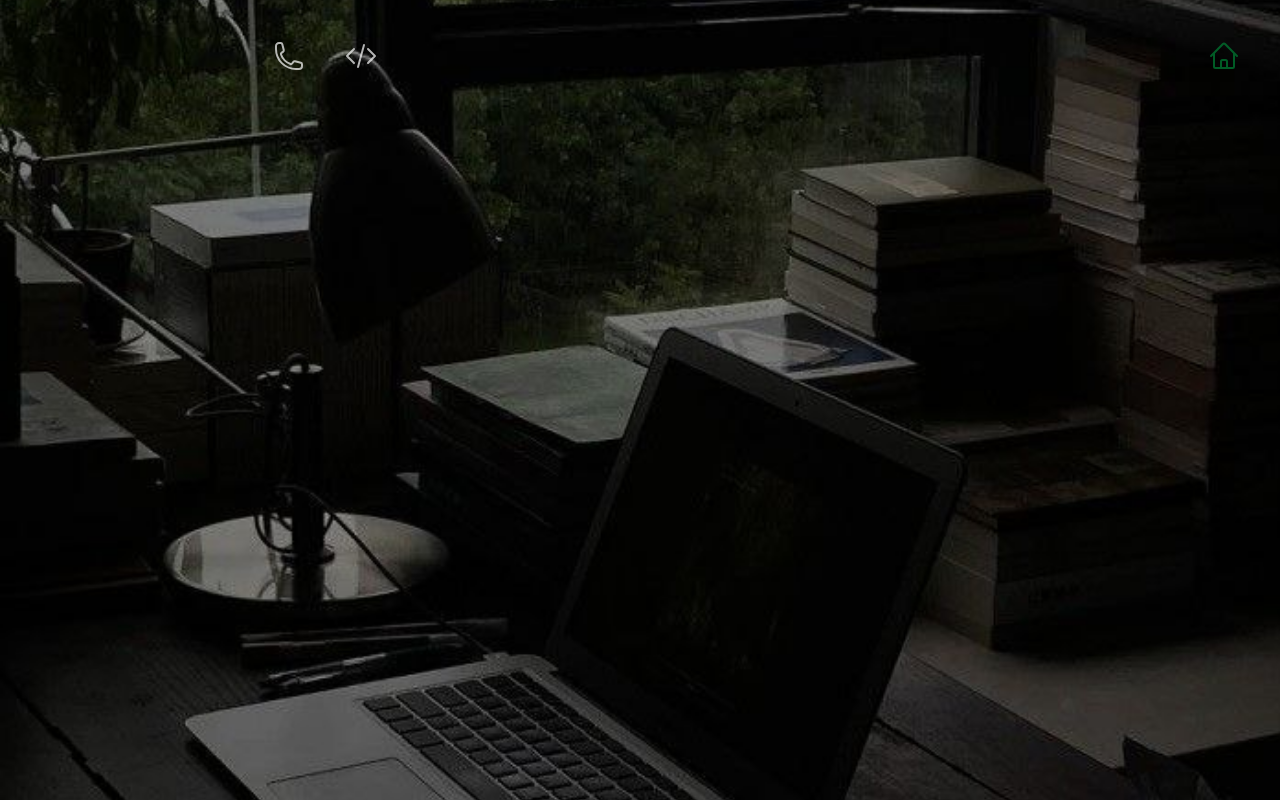
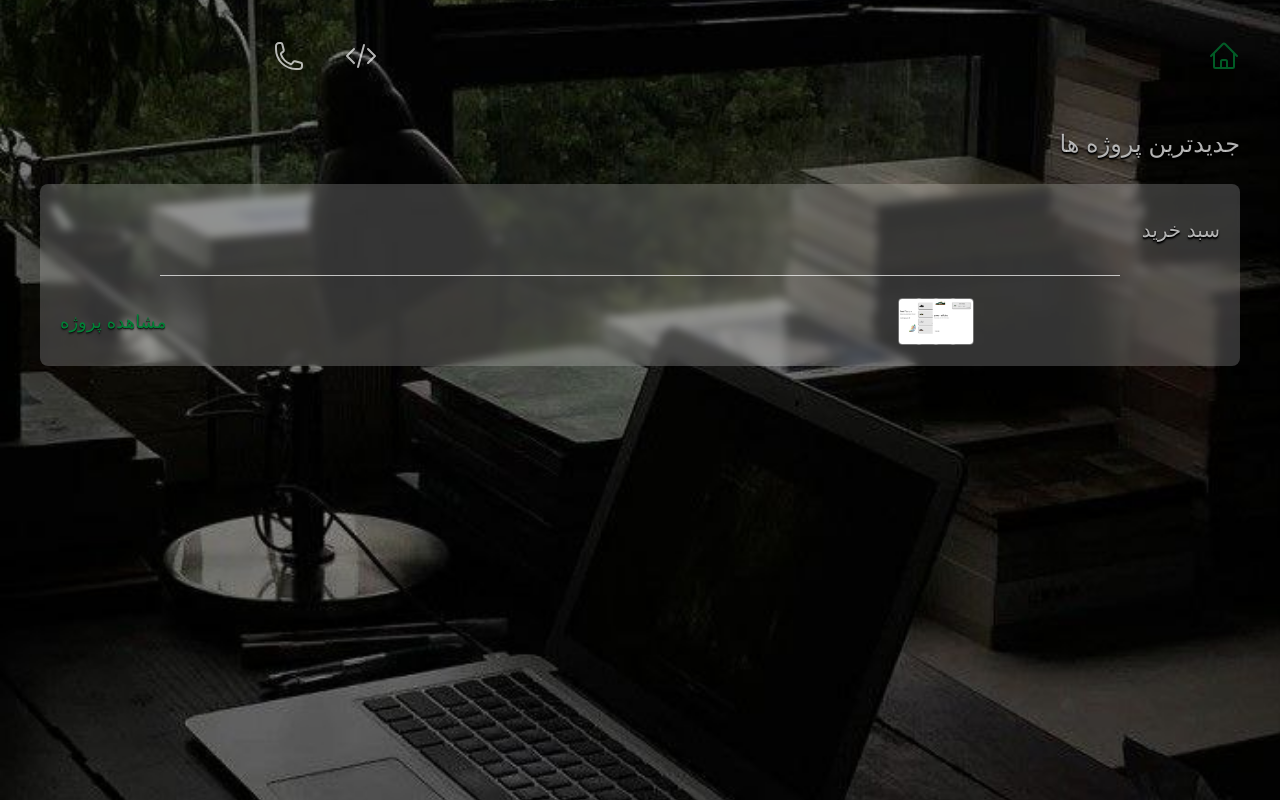
Before and after one commit to parsa-ardalan/weblog, a Next.js app: page /templates in a window 1280 px wide. Built offline with nearby package versions, Linux system fonts and the light colour scheme.

Commit message:
swiper library added to the project

```diff
--- a/data/projects.json
+++ b/data/projects.json
@@ -1,6 +1,6 @@
 [
     {
-        "name": "fastFood",
+        "name": "فست فود آنلاین",
         "github": "https://github.com/parsa-ardalan/fastFood-website.git",
         "photo": "/images/projects/fastFood/main.jpg",
         "photo1": "/images/projects/fastFood/home.jpg",
@@ -9,7 +9,7 @@
         "photo4": "/images/projects/fastFood/burgers.jpg"
     },
     {
-        "name": "cart",
+        "name": "سبد خرید",
         "github": "https://github.com/parsa-ardalan/cart.git",
         "photo": "/images/projects/cart/main.jpg",
         "photo1": "/images/projects/cart/home.jpg",
@@ -18,7 +18,7 @@
         "photo4": "/images/projects/cart/cart.jpg"
     },
     {
-        "name": "cafe menu v1",
+        "name": "منوی آنلاین کافه",
         "github": "https://github.com/parsa-ardalan/cafe-menu-v1.git",
         "photo": "/images/projects/menu-v1/main.jpg",
         "photo1": "/images/projects/menu-v1/home.jpg",
@@ -27,7 +27,7 @@
         "photo4": "/images/projects/menu-v1/coffee.jpg"
     },
     {
-        "name": "cafe menu v2",
+        "name": "منوی آنلاین کافه 2",
         "github": "https://github.com/parsa-ardalan/cafe-menu-v2.git",
         "photo": "/images/projects/menu-v2/main.jpg",
         "photo1": "/images/projects/menu-v2/home.jpg",
--- /dev/null
+++ b/pages/components/recent-projects/Projects.jsx
@@ -0,0 +1,75 @@
+import React, { useRef, useState } from 'react';
+// Import Swiper React components
+import { Swiper, SwiperSlide } from 'swiper/react';
+
+// Import Swiper styles
+import 'swiper/css';
+
+// import required modules
+import { Autoplay, Pagination, Navigation } from 'swiper/modules';
+
+// import projects' data
+import projects from "@/data/projects.json"
+import Image from 'next/image';
+
+export default function RecentProjects() {
+
+    return (
+
+        <Swiper
+            spaceBetween={30}
+            centeredSlides={true}
+            autoplay={{
+                delay: 2500,
+                disableOnInteraction: false,
+            }}
+            pagination={{
+                clickable: true,
+            }}
+            modules={[Autoplay, Pagination]}
+            className="mySwiper w-full h-1/2 mt-6"
+        >
+
+
+            {
+                projects.map((project) => (
+
+
+                    <SwiperSlide className='w-full h-full'>
+
+                        <div className='text-center text-white w-full h-full bg-white/20 backdrop-blur-xs rounded-lg' dir='ltr'>
+
+                            <div className="h-1/2 w-full flex items-center justify-end px-5">
+                                <h1 className='text-white/70 text-shadow-sm text-shadow-black text-xl'> {project.name} </h1>
+                            </div>
+
+                            <hr className='flex text-white/70 w-4/5 mx-auto' />
+
+                            <div className="h-1/2 w-full flex">
+
+
+                                <div className="h-full w-1/2 flex items-center justify-end pl-5" dir='rtl'>
+                                    <h1 className='text-lg text-green-700 text-shadow-sm text-shadow-black/40'> مشاهده پروژه </h1>
+                                </div>
+
+                                {/* photos */}
+                                <div className="w-1/2 h-full flex items-center justify-center">
+
+                                    <Image src={project.photo1} width={25} height={50} alt='photo' className='border border-white/30 rounded-sm -ml-2' />
+                                    <Image src={project.photo2} width={25} height={50} alt='photo' className='border border-white/30 rounded-sm -ml-2' />
+                                    <Image src={project.photo3} width={25} height={50} alt='photo' className='border border-white/30 rounded-sm -ml-2' />
+                                    <Image src={project.photo4} width={25} height={50} alt='photo' className='border border-white/30 rounded-sm -ml-2' />
+                                </div>
+
+
+                            </div>
+                        </div>
+                    </SwiperSlide>
+
+                ))
+            }
+
+
+        </Swiper>
+    );
+}
--- /dev/null
+++ b/pages/components/steps/Steps.jsx
@@ -0,0 +1,87 @@
+import React, { useRef, useState } from 'react';
+import { Swiper, SwiperSlide } from 'swiper/react';
+
+// Import Swiper styles
+import 'swiper/css';
+import 'swiper/css/pagination';
+import 'swiper/css/navigation';
+
+// import required modules
+import { Parallax, Pagination, Navigation } from 'swiper/modules';
+
+export default function Steps() {
+
+    return (
+
+        <>
+            <Swiper
+                style={{
+                    '--swiper-navigation-color': '#ffffff',
+                    '--swiper-pagination-color': '0000',
+                }}
+                speed={600}
+                parallax={true}
+                pagination={{
+                    clickable: true,
+                }}
+                navigation={true}
+                modules={[Parallax, Pagination, Navigation]}
+                className="mySwiper text-white mt-5"
+                dir='rtl'
+            >
+
+
+                <SwiperSlide className='mt-5 px-15'>
+
+                    <div className="title" data-swiper-parallax="-300">
+                        <h1 className='text-xl text-white/70 text-shadow-sm text-shadow-black'> قدم اول </h1>
+                    </div>
+
+                    <div className="text" data-swiper-parallax="-100">
+
+                        <p className={"mt-3 text-sm text-white/70 text-shadow-sm text-shadow-black"}>
+
+
+                            پس از درخواست سفارش از طریق پلتفرم های اجتماعی یا تماس، شرایط ثبت قرارداد برای شما ارسال می شود.
+                            در صورت تایید، جلسه ای حضوری جهت توضیحات تکمیلی پروژه برگزار می شود.
+
+                        </p>
+                    </div>
+
+                </SwiperSlide>
+
+                <SwiperSlide className='mt-5 px-15'>
+                    <div className="title" data-swiper-parallax="-300">
+                        <h1 className='text-xl text-white/70 text-shadow-sm text-shadow-black'> قدم دوم </h1>
+                    </div>
+
+                    <div className="text" data-swiper-parallax="-100">
+                        <p className={"mt-3 text-sm text-white/70 text-shadow-sm text-shadow-black"}>
+
+
+                            پس از برگزاری جلسه و صحبت درباره جزئیات پروژه مربوطه، مراحل پیش رو به کارفرما اطلاع داده می شود.
+                            سپس، در صورت توافق طرفین، قراردادی مبنی بر زمان تحویل پروژه، قیمت و نکات ذکر شده نوشته می شود.
+                        </p>
+                    </div>
+
+                </SwiperSlide>
+
+                <SwiperSlide className='mt-5 px-15'>
+
+                    <div className="title" data-swiper-parallax="-300">
+                        <h1 className='text-xl text-white/70 text-shadow-sm text-shadow-black'> قدم نهایی </h1>
+                    </div>
+
+                    <div className="text" data-swiper-parallax="-100">
+                        <p className={"mt-3 text-sm text-white/70 text-shadow-sm text-shadow-black"}>
+
+                            در نهایت، پروژه شما با کیفیت تضمینی و تمام و کمال همراه با سه ماه پشتیبانی رایگان، در تاریخ ذکرشده تقدیمتان می گرد.
+                        </p>
+                    </div>
+
+                </SwiperSlide>
+
+            </Swiper>
+        </>
+    );
+}
--- a/pages/contact/index.jsx
+++ b/pages/contact/index.jsx
@@ -1,6 +1,8 @@
 import Header from "../components/header/Header";
 import PhoneNumber from "../components/phonenumbers/PhoneNumbers";
 import Platforms from "../components/platforms/Platforms";
+import Steps from "../components/steps/Steps";
+
 
 export default function Contact() {
 
--- a/pages/templates/index.jsx
+++ b/pages/templates/index.jsx
@@ -1,12 +1,19 @@
 import Header from "../components/header/Header";
+import RecentProjects from "../components/recent-projects/Projects";
 
-export default function templates () {
+export default function templates() {
 
     return (
 
         <div className="w-screen h-screen pt-10 px-5" dir="rtl">
 
-        <Header />
+            <Header />
+
+            <div className="w-full h-1/2 mt-10 pt-4 px-5">
+                <h1 className="text-2xl text-white/70 text-shadow-sm text-shadow-black"> جدیدترین پروژه ها </h1>
+
+                <RecentProjects />
+            </div>
 
         </div>
     )
```
Also changed, not shown: package.json (+4 -3 lines), public/images/design/templates.PNG (added), 1 other file (tests, documents, lock files or other folders).
